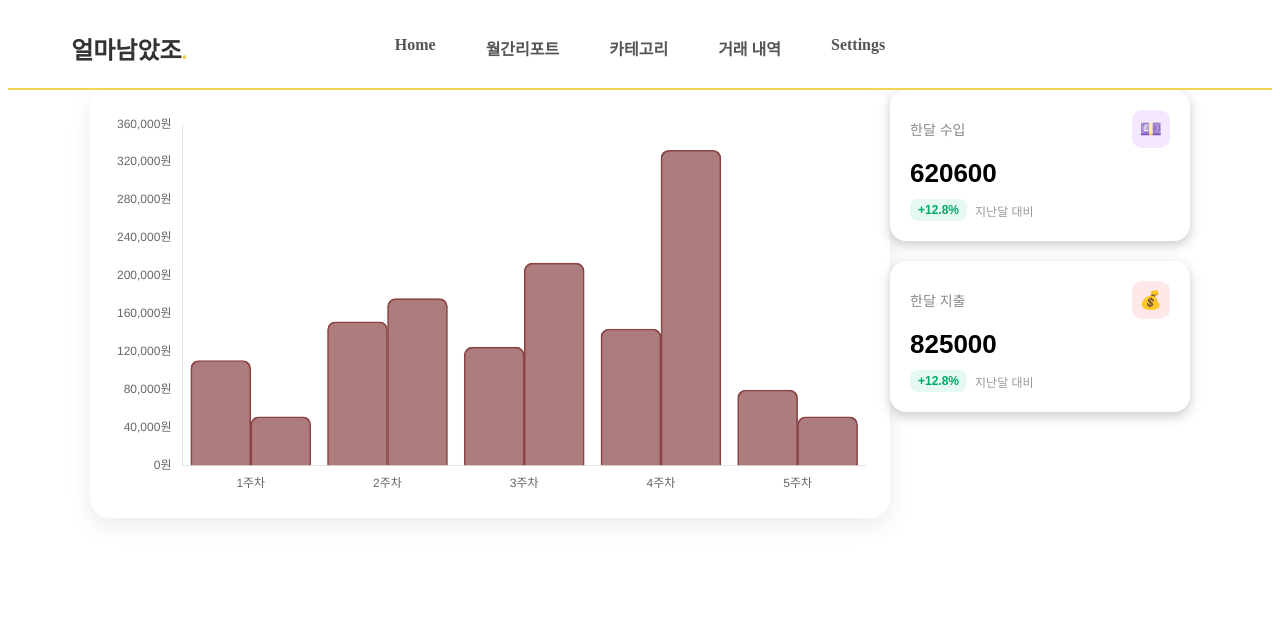
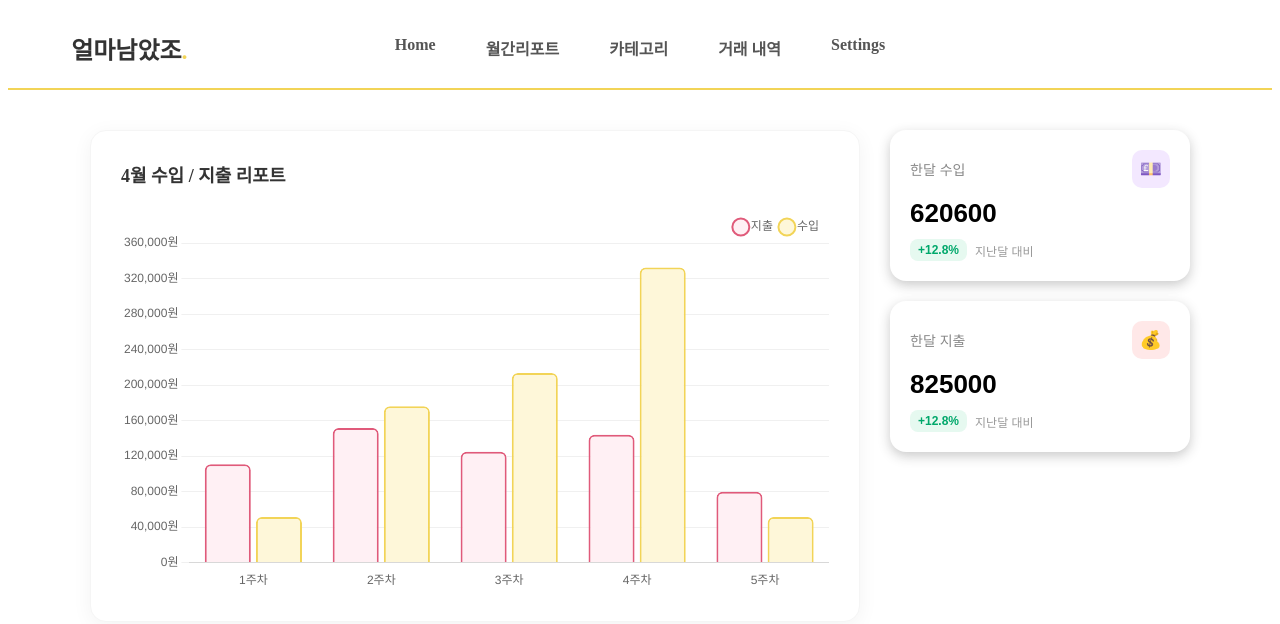
Before and after one commit to how-much-is/how-much-is, a Vue app in the folder how-much-is/: page /monthly in a window 1280 px wide. Shown: the top 624 px of the page. Built offline with nearby package versions, Linux system fonts and the light colour scheme; data requests are answered from the project's data file; what v-calendar would draw is missing.

Commit message:
Feat. css 수정

```diff
--- a/how-much-is/src/components/monthly/MonthlyChart.vue
+++ b/how-much-is/src/components/monthly/MonthlyChart.vue
@@ -1,9 +1,12 @@
 <template>
   <div class="chart-card">
+    <div class="chart-header">
+      <h3>4월 수입 / 지출 리포트</h3>
+    </div>
+
     <div class="chart-wrap">
       <canvas ref="canvasRef"></canvas>
     </div>
-    {{ mi[1] }}
   </div>
 </template>
 
@@ -12,62 +15,46 @@ import { onMounted, ref, onBeforeUnmount } from 'vue';
 import Chart from 'chart.js/auto';
 import { pickMonthlyList } from '@/api/monthlyList';
 
-const mi = [0];
-const me = [0];
 const canvasRef = ref(null);
 let chartInstance = null;
 
-// 해당 월의 주차 범위 구하기
 const getWeekRanges = (year, month) => {
-  // month: 1~12
-  const firstDay = new Date(year, month - 1, 1).getDay(); // 0:일 ~ 6:토
-  const lastDate = new Date(year, month, 0).getDate(); // 해당 달 마지막 날짜
+  const firstDay = new Date(year, month - 1, 1).getDay();
+  const lastDate = new Date(year, month, 0).getDate();
 
   const ranges = [];
   let week = 1;
   let start = 1;
   let end = 7 - firstDay;
-  ranges.push({
-    week,
-    start,
-    end: Math.min(end, lastDate),
-  });
+  ranges.push({ week, start, end: Math.min(end, lastDate) });
   week++;
   start = end + 1;
   while (start <= lastDate) {
     end = start + 6;
-    ranges.push({
-      week,
-      start,
-      end: Math.min(end, lastDate),
-    });
+    ranges.push({ week, start, end: Math.min(end, lastDate) });
     start = end + 1;
     week++;
   }
   return ranges;
 };
-//[{week: 1, start: 1, end: 4},{week: 2, start: 5, end: 11},...]
 
-// 주차별 지출 합계 구하기
-const getWeeklyExpenseTotals = (response, year, month,conditionFn) => {
+const getWeeklyExpenseTotals = (response, year, month, conditionFn) => {
   const weekRanges = getWeekRanges(year, month);
   return weekRanges.map((range) => {
-    return response.filter(u => {
-      const date = new Date(u.date)
-      const itemDay = date.getDate()
-      if(range.start <= itemDay && range.end >= itemDay && conditionFn(u)){
-        return u.amount
+    return response.filter((u) => {
+      const date = new Date(u.date);
+      const itemDay = date.getDate();
+      if (range.start <= itemDay && range.end >= itemDay && conditionFn(u)) {
+        return u.amount;
       }
-      return 0
-    })
+      return 0;
+    });
   });
 };
 
 const realIncome = (arr) => {
   return arr.map((week) => {
-    return week.reduce((sum, item) => {
-      return sum + item.amount;
-    }, 0);
+    return week.reduce((sum, item) => sum + item.amount, 0);
   });
 };
 
@@ -78,15 +65,24 @@ onMounted(async () => {
 
     const response = await pickMonthlyList(selectedMonth);
 
-    const weeklyData = getWeeklyExpenseTotals(response, year, month,(u) => u.categoryId <= 5);
-
-    const weeklyIncome = getWeeklyExpenseTotals(response,year,month,(u) => u.categoryId >= 6)
+    // 지출 데이터
+    const weeklyData = getWeeklyExpenseTotals(
+      response,
+      year,
+      month,
+      (u) => u.categoryId <= 5,
+    );
+    // 수입 데이터
+    const weeklyIncome = getWeeklyExpenseTotals(
+      response,
+      year,
+      month,
+      (u) => u.categoryId >= 6,
+    );
 
     const weeklyDatas = realIncome(weeklyData);
     const weeklyIncomeDatas = realIncome(weeklyIncome);
-    const labels = weeklyDatas.map((u,i) => {
-      return `${i+1}주차`
-    })
+    const labels = weeklyDatas.map((u, i) => `${i + 1}주차`);
 
     chartInstance = new Chart(canvasRef.value, {
       type: 'bar',
@@ -94,22 +90,22 @@ onMounted(async () => {
         labels: labels,
         datasets: [
           {
-            label: '월 지출',
+            label: '지출',
             data: weeklyDatas,
-            backgroundColor: 'rgba(139, 69, 69, 0.7)',
-            borderColor: 'rgba(139, 69, 69, 1)',
-            borderWidth: 1,
-            borderRadius: 8,
-            barThickness: 60,
+            backgroundColor: '#fff0f4',
+            borderColor: '#e05a7a',
+            borderWidth: 2,
+            borderRadius: 6,
+            maxBarThickness: 50,
           },
           {
-            label: '월 지출',
+            label: '수입',
             data: weeklyIncomeDatas,
-            backgroundColor: 'rgba(139, 69, 69, 0.7)',
-            borderColor: 'rgba(139, 69, 69, 1)',
-            borderWidth: 1,
-            borderRadius: 8,
-            barThickness: 60,
+            backgroundColor: '#fef7d9',
+            borderColor: '#f2d457',
+            borderWidth: 2,
+            borderRadius: 6,
+            maxBarThickness: 50,
           },
         ],
       },
@@ -118,20 +114,32 @@ onMounted(async () => {
         maintainAspectRatio: false,
         plugins: {
           legend: {
-            display: false,
+            display: true,
+            position: 'top',
+            align: 'end',
+            labels: {
+              usePointStyle: true,
+              boxWidth: 8,
+            },
+          },
+          tooltip: {
+            callbacks: {
+              label: function (context) {
+                return `${context.dataset.label}: ${context.parsed.y.toLocaleString()}원`;
+              },
+            },
           },
         },
         scales: {
           x: {
-            grid: {
-              display: false,
-            },
+            grid: { display: false },
           },
           y: {
             beginAtZero: true,
             grid: {
-              display: false,
+              color: '#f0f0f0', // y축 배경 가이드라인을 아주 연하게 표시
             },
+            border: { display: false },
             ticks: {
               stepSize: 40000,
               callback: function (value) {
@@ -157,15 +165,31 @@ onBeforeUnmount(() => {
 <style scoped>
 .chart-card {
   width: 100%;
+  height: 100%;
   max-width: 900px;
-  padding: 24px;
-  border-radius: 20px;
+  padding: 30px;
+  border-radius: 16px;
   background: #ffffff;
-  box-shadow: 0 8px 24px rgba(0, 0, 0, 0.08);
+  box-shadow: 0 4px 20px rgba(0, 0, 0, 0.05);
+  border: 1px solid #f5f5f5;
+  display: flex;
+  flex-direction: column;
+}
+
+.chart-header {
+  margin-bottom: 24px;
+}
+
+.chart-header h3 {
+  font-size: 18px;
+  color: #333;
+  font-weight: 700;
+  margin: 0;
 }
 
 .chart-wrap {
   position: relative;
   height: 380px;
+  width: 100%;
 }
 </style>
--- a/how-much-is/src/pages/Monthly.vue
+++ b/how-much-is/src/pages/Monthly.vue
@@ -1,10 +1,11 @@
 <template>
   <div class="container">
     <div class="box">
-      <MonthlyChart />
+      <MonthlyChart class="chart-area" />
+
       <div class="box-in">
-        <MonthlyIncome />
-        <MonthlyExpense />
+        <MonthlyIncome class="report-card" />
+        <MonthlyExpense class="report-card" />
       </div>
     </div>
   </div>
@@ -22,14 +23,25 @@ import MonthlyIncome from '@/components/monthly/MonthlyIncome.vue';
   display: flex;
   flex-direction: column;
   max-width: 1100px;
-  margin: 0 auto;
+  margin: 40px auto;
 }
+
 .box {
   display: flex;
-  justify-content: center;
+  flex-direction: row;
+  justify-content: space-between;
+  align-items: stretch;
+  gap: 30px;
+  width: 100%;
 }
+
+.chart-area {
+  flex: 2;
+}
+
 .box-in {
   display: flex;
+
   flex-direction: column;
 }
 </style>
```
